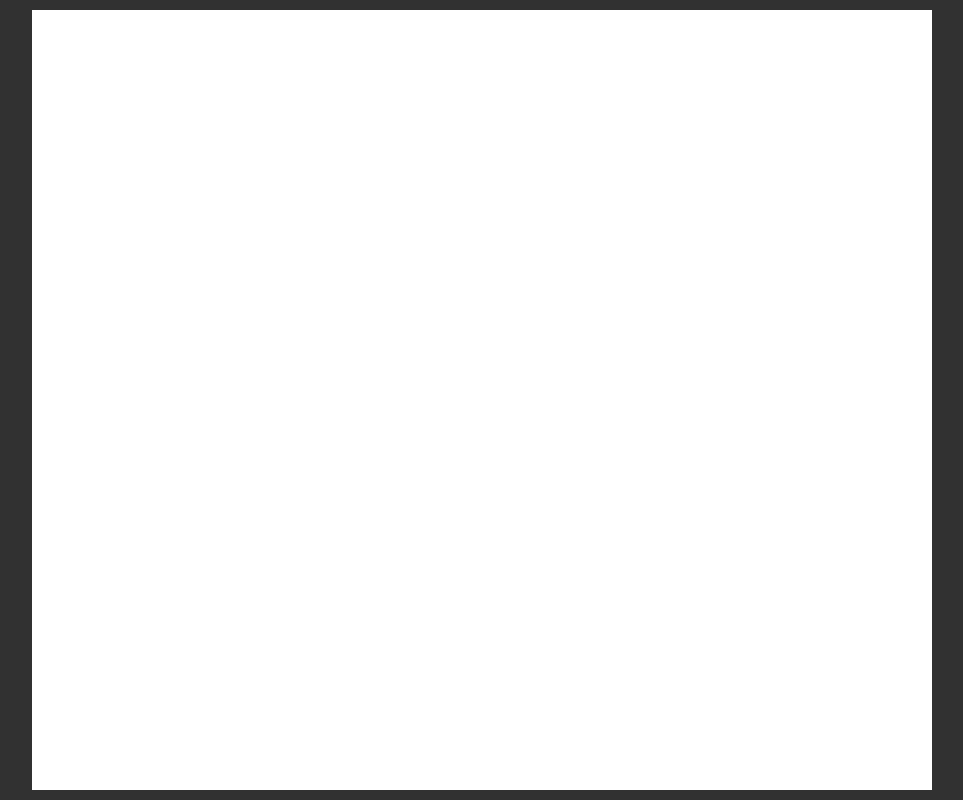
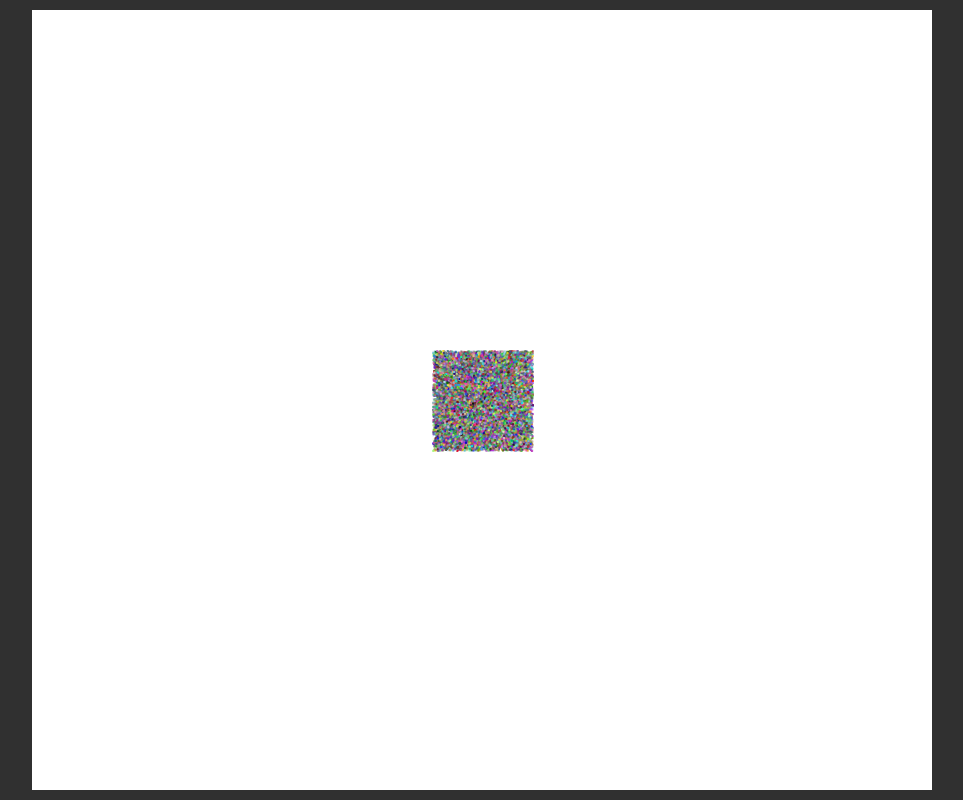
Before and after one commit to Ste11front/canvas-js, a plain HTML site: page index.html in a window 1280 px wide. Shown: the whole page, without its empty margins (158-1121 px from the left). Drawn offline with Linux system fonts and the light colour scheme; animation ran at ten frames a second.

Commit message:
canvas completo

```diff
--- a/index.html
+++ b/index.html
@@ -9,6 +9,6 @@
 <body>
     <canvas class="my-canvas" width="900" height="780" id="canvas1"></canvas>
 </body>
-<script src="rect.js"></script>
+<script src="./rect.js"></script>
 <script src="./main.js"></script>
 </html>
--- a/main.js
+++ b/main.js
@@ -1,22 +1,39 @@
-const canvas = document.getElementById('canvas1');
+const canvas = document.getElementById("canvas1");
 
-const ctx = canvas.getContext('2d');;
+const ctx = canvas.getContext("2d");
+
 
 // const r1 = new Rect(400, 400, 100, 100);
 
 // r1.draw(ctx);
 
 // function moveRect() {
-//     ctx.clearRect(0, 0, canvas.clientWidth, canvas.height)
-//     r1.animate();
+//     ctx.clearRect(0, 0, canvas.width, canvas.height)
+//     r1.animate(canvas.width, canvas.height);
 //     r1.draw(ctx);
 // }
 
-// setInterval(moveRect, 1)
+// setInterval(moveRect, 1);
 
-// const rectArray = [];
+const rectArray = [];
 
-// for (let i = 0; i < 100; i++) {
-//     const rect = Rect.random(canvas.widht, canvas.height);
-//     rectArray.push(rect);
-// }
+for (let i = 0; i < 10000; i++) {
+    const rect = Rect.random(canvas.width, canvas.height);
+    rectArray.push(rect);
+}
+
+console.log(rectArray);
+
+function moveAll(){
+    for (const rect of rectArray) {
+        rect.animate(canvas.width, canvas.height);
+        rect.draw(ctx);
+    }
+    requestAnimationFrame(moveAll);
+}
+
+requestAnimationFrame(moveAll);
+
+
+//1) creare una classe circle che faccia la stessa cosa della classe Rect
+//2) create un'opera d'arte
--- a/rect.js
+++ b/rect.js
@@ -1,32 +1,45 @@
 class Rect{
 
-    constructor(originX, originY, width, height, color = 'black'){
+    constructor(originX, originY, width, height, color = '#000000'){
 
         this.originX = originX;
         this.originY = originY;
         this.width = width;
         this.height = height;
         this.color = color;
-        this.velocityX = (2 * Math.random()) -1;
-        this.velocityY = (2 * Math.random()) -1;
+        this.velocityX = (2 * Math.random()) - 1;
+        this.velocityY = (2 * Math.random()) - 1;
+
     }
 
-    animate(){
-        // if (Math.random()>0.8){
+    animate(canvasWidth, canvasHeight){
+
+        // if (Math.random() > 0.98) {
         //     this.velocityX = (2 * Math.random()) -1;
         // }
-        // if (Math.random()>0.8){
+
+        // if (Math.random() > 0.98) {
         //     this.velocityY = (2 * Math.random()) -1;
         // }
-        // this.originX += this.velocityX;
-        // this.originY += this.velocityY;
 
         if (this.originX < 0 || this.originX + this.width > canvasWidth){
             this.velocityX = this.velocityX * -1;
         }
-        if (this.originY < 0 || this.originY + this.height > canvasHeight){
-            this.velocityY = this.velocityY * -1;
+
+        if (this.originY < 0 || this.originY + this.height > canvasHeight) {
+            this.velocityY = this.velocityY * -1
         }
+
+        // if(this.originX + this.width > canvasWidth){
+        //     this.velocityX = this.velocityX * -1;
+        // }
+
+        // if(this.originY + this.height > canvasHeight){
+        //     this.velocityY = this.velocityY * -1;
+        // }
+
+        this.originX += this.velocityX;
+        this.originY += this.velocityY;
     }
 
     draw(ctx){
@@ -34,22 +47,25 @@ class Rect{
         ctx.fillRect(this.originX, this.originY, this.width, this.height)
     }
 
+
     static random(canvasWidth, canvasHeight){
 
         const randomRed = Math.floor(256 * Math.random());
         const randomGreen = Math.floor(256 * Math.random());
-        const randomBlue = Math.floor(256* Math.random());
+        const randomBlue = Math.floor(256 * Math.random());
 
-        const rgbString = 'rgb(' + randomRed + ',' + randomGreen + ',' + randomBlue + ')';
+        const rgbString = 'rgba(' + randomRed + ', ' + randomGreen + ', ' + randomBlue + ', ' + Math.random() + ')'
 
-        const randomWidth = 500 * Math.random();
-        const randomHeight = 500 * Math.random();
+        const randomWidth = 200 * Math.random();
+        const randomHeight = 200 * Math.random();
 
-        const randomX = canvasWidth * Math.random();
-        const randomy = canvasHeight* Math.random();
+        const randomX = (canvasWidth  - randomWidth) * Math.random();
+        const randomy = (canvasHeight - randomHeight) * Math.random();
 
-        const newRect = new Rect(randomX, randomy, randomWidth, randomHeight, rgbString);
+        const newRect = new Rect(canvasWidth/2, canvasHeight/2, 2, 2, rgbString);
 
         return newRect;
+
     }
+
 }
--- a/style.css
+++ b/style.css
@@ -4,7 +4,7 @@ body{
     display: flex;
     justify-content: center;
     align-items: center;
-    background-color: rgb(49, 49, 49);
+    background-color: rgb(48, 48, 48);
 }
 
 .my-canvas{
```
Also changed, not shown: old-files/main-old.js (+22 -4 lines), old-files/main-very -old.js (+4 -6 lines), old-files/rect-old.js (+13 -9 lines).
